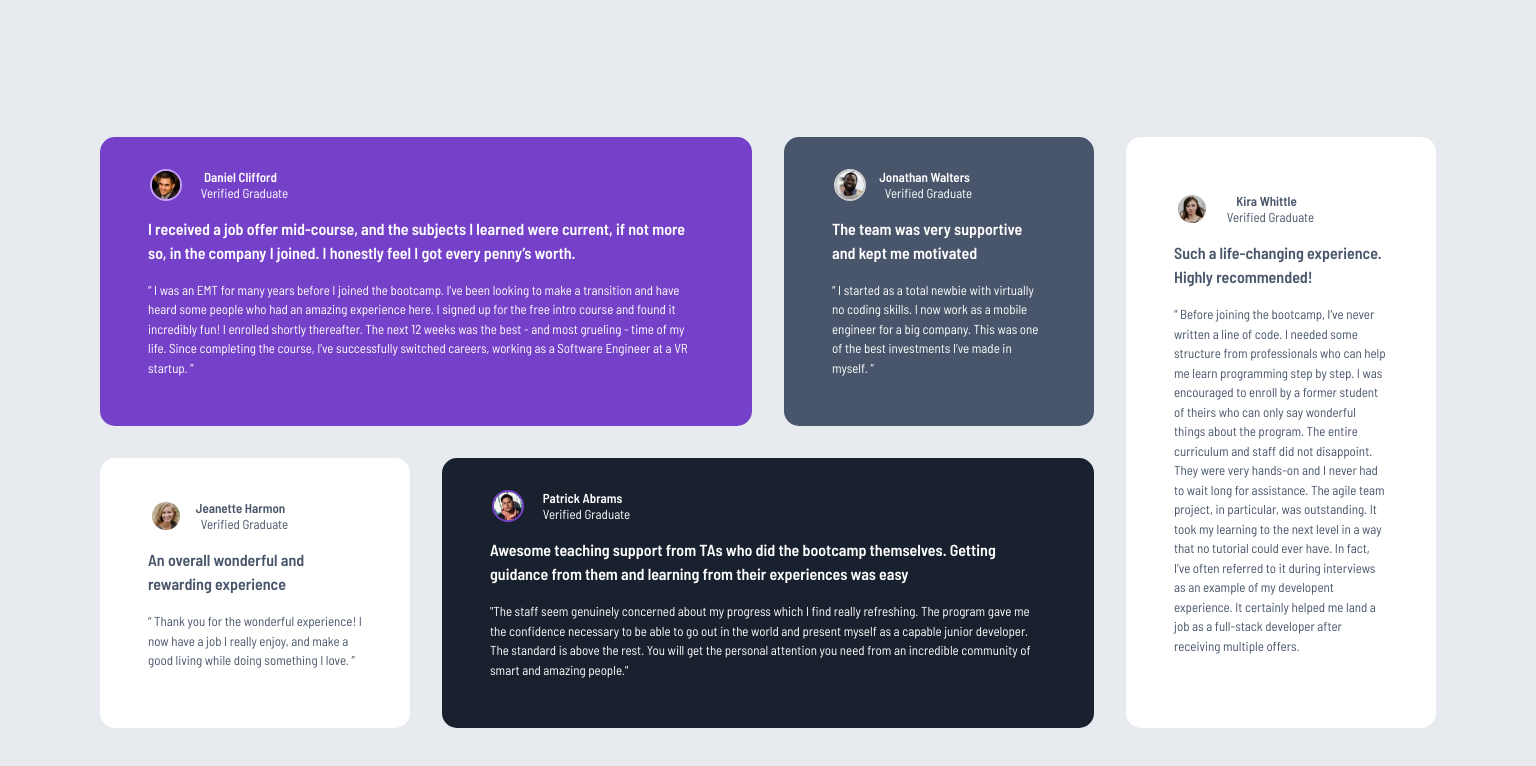
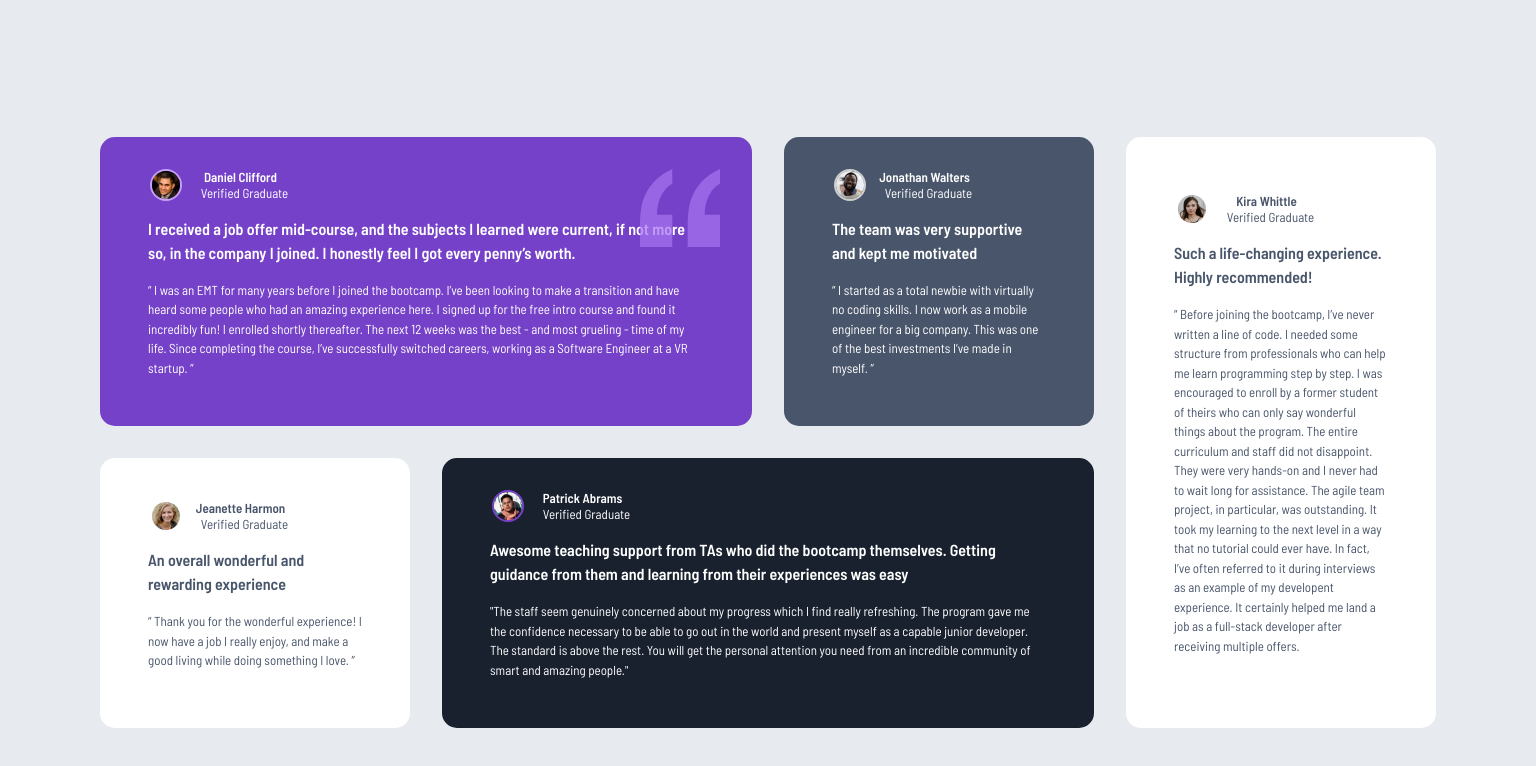
Before and after one commit to abhishekk0929/testimonials-grid-section-main, a plain HTML site: page index.html in a window 1536 px wide. Drawn offline with Linux system fonts and the light colour scheme.

Commit message:
updated icon

```diff
--- a/index.html
+++ b/index.html
@@ -13,7 +13,9 @@
 <body>
   <main class= main>
     <div class="wrapper">
-  <div class="container">
+
+  <div class="container" >
+      <img src="images/bg-pattern-quotation.svg" alt="" class="quote-icon">
     <div class="profile">
       <img src="images/image-daniel.jpg" alt="daniel image" class="danpic">
       <div class="headers">
--- a/style.css
+++ b/style.css
@@ -218,6 +218,7 @@ color: var(--white);
     max-width: unset;
     width: 100%;
     margin: 0;
+    position: relative;
   }
   .container2 { /* Jonathan */
     grid-column: 3 / 4;
@@ -257,8 +258,16 @@ body{
   overflow: hidden;
 }
 
-
-
+.quote-icon {
+  position: absolute;
+  top: 2rem;
+  right: 2rem;
+  width: 80px;  /* Adjust size as needed */
+  height: auto;
+  opacity: 0.7; /* Optional: make it subtle */
+  pointer-events: none; /* Ensures it doesn't block interactions */
+  z-index: 2;
+}
 
 
 
```
